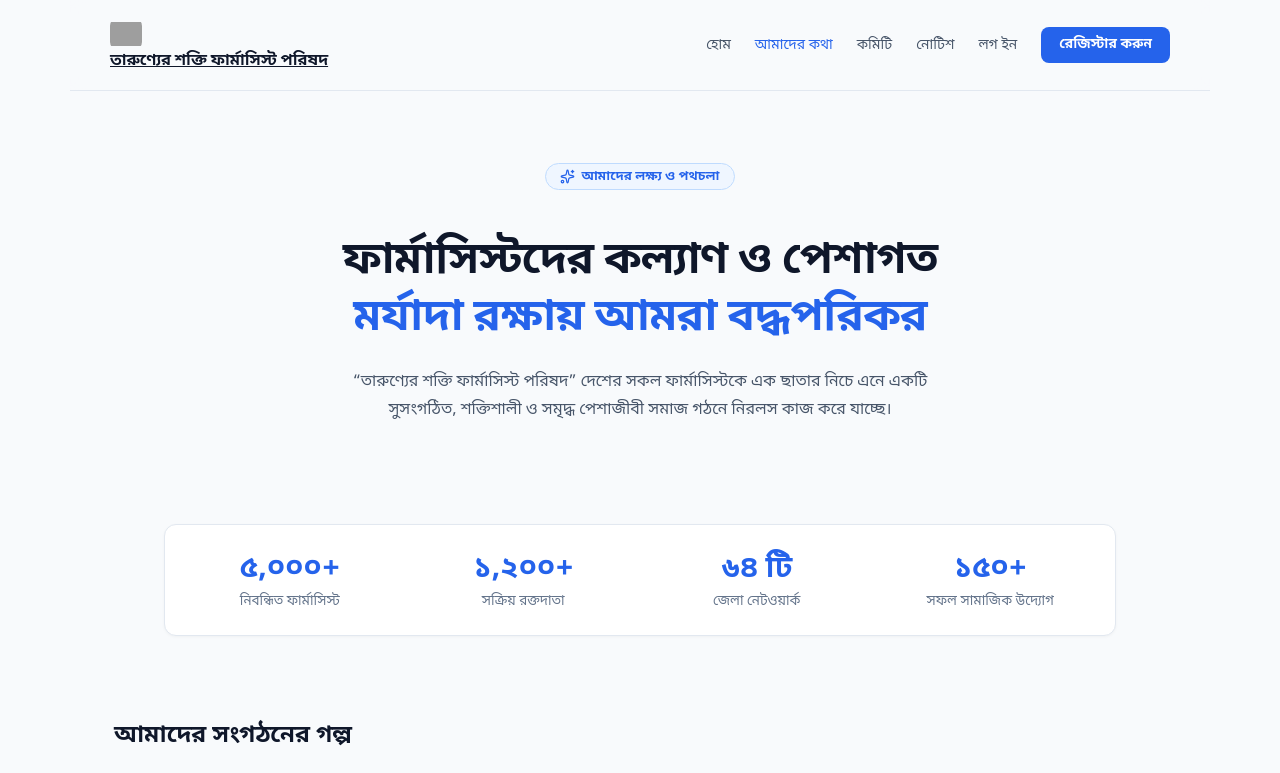
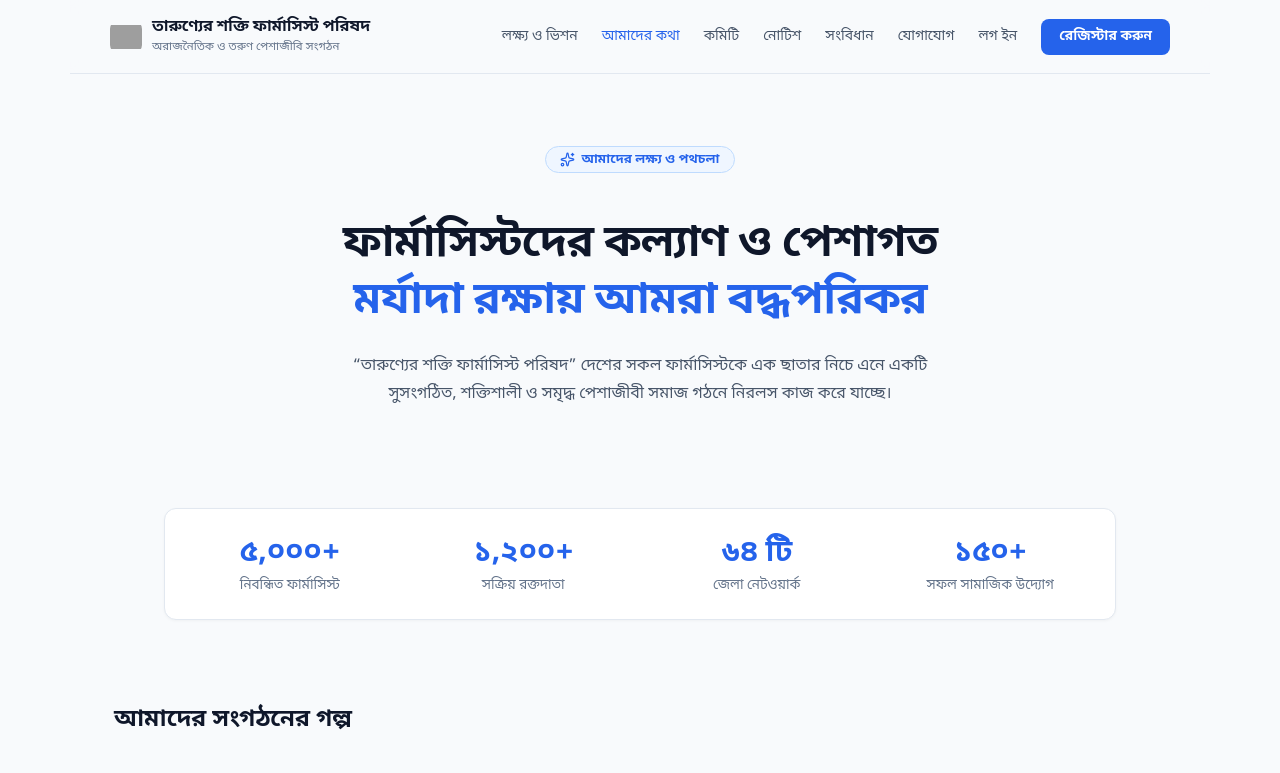
Before and after one commit to habibulhaasan/Tarunner-Shokti, a Next.js app: page /about-us in a window 1280 px wide. Shown: the top 773 px of the page. Built offline with nearby package versions, Linux system fonts and the light colour scheme; no server answers; the database is empty; grey boxes are pictures that could not be loaded; a web font is replaced by a local one.

Commit message:
Landing navigation fixes

```diff
--- a/app/about-us/page.jsx
+++ b/app/about-us/page.jsx
@@ -43,18 +43,27 @@ export default function AboutUsPage() {
       {/* Navigation */}
       <nav className="landing-nav">
         <div className="landing-nav-brand">
-          <Link href="/" className="flex items-center gap-2 text-decoration-none">
+          <Link href="/" style={{ display: "flex", alignItems: "center", gap: "10px", textDecoration: "none" }}>
             <div className="landing-nav-logo-wrap">
               <Image src="/logo.png" alt="তারুণ্যের শক্তি ফার্মাসিস্ট পরিষদ" fill className="landing-nav-logo" sizes="36px" priority />
             </div>
-            <span className="landing-brand-text">তারুণ্যের শক্তি ফার্মাসিস্ট পরিষদ</span>
+            <div style={{ display: "flex", flexDirection: "column", justifyContent: "center" }}>
+              <span className="landing-brand-text" style={{ fontSize: "16px", fontWeight: "700", color: "#0f172a", lineHeight: "1.2", textDecoration: "none" }}>
+                তারুণ্যের শক্তি ফার্মাসিস্ট পরিষদ
+              </span>
+              <span style={{ fontSize: "11.5px", fontWeight: "500", color: "#64748b", marginTop: "2px", textDecoration: "none" }}>
+                অরাজনৈতিক ও তরুণ পেশাজীবি সংগঠন
+              </span>
+            </div>
           </Link>
         </div>
         <div className="landing-nav-actions">
-          <Link href="/" className="landing-nav-link">হোম</Link>
+          <Link href="/#mission" className="landing-nav-link">লক্ষ্য ও ভিশন</Link>
           <Link href="/about-us" className="landing-nav-link active">আমাদের কথা</Link>
           <Link href="/committee" className="landing-nav-link">কমিটি</Link>
           <Link href="/notices" className="landing-nav-link">নোটিশ</Link>
+          <Link href="/constitution" className="landing-nav-link">সংবিধান</Link>
+          <Link href="/#contact" className="landing-nav-link">যোগাযোগ</Link>
           <Link href="/login" className="landing-nav-link">লগ ইন</Link>
           <Link href="/register" className="btn landing-nav-cta">রেজিস্টার করুন</Link>
         </div>
```
Also changed, not shown: app/committee/page.jsx (+18 -5 lines), app/notices/page.jsx (+18 -5 lines).
